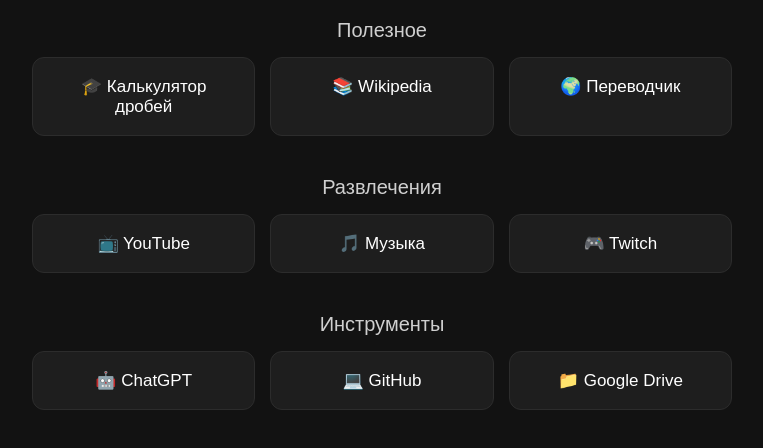
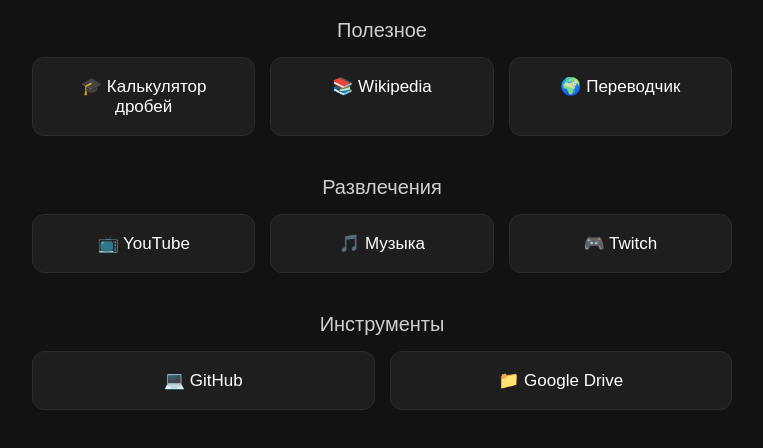
Before and after one commit to karkar266/karkar266.github.io, a plain HTML site: page index.html in a window 1280 px wide. Shown: the part 104-552 px from the top of the page, without its empty margins (258-1021 px from the left). Drawn offline with Linux system fonts and the light colour scheme.

Commit message:
Update index.html
Убрал чатГПТ

```diff
--- a/index.html
+++ b/index.html
@@ -86,7 +86,6 @@
 
 <div class="container">
 
-<a class="card" href="https://chat.openai.com">🤖 ChatGPT</a>
 <a class="card" href="https://github.com">💻 GitHub</a>
 <a class="card" href="https://drive.google.com">📁 Google Drive</a>
 
```
